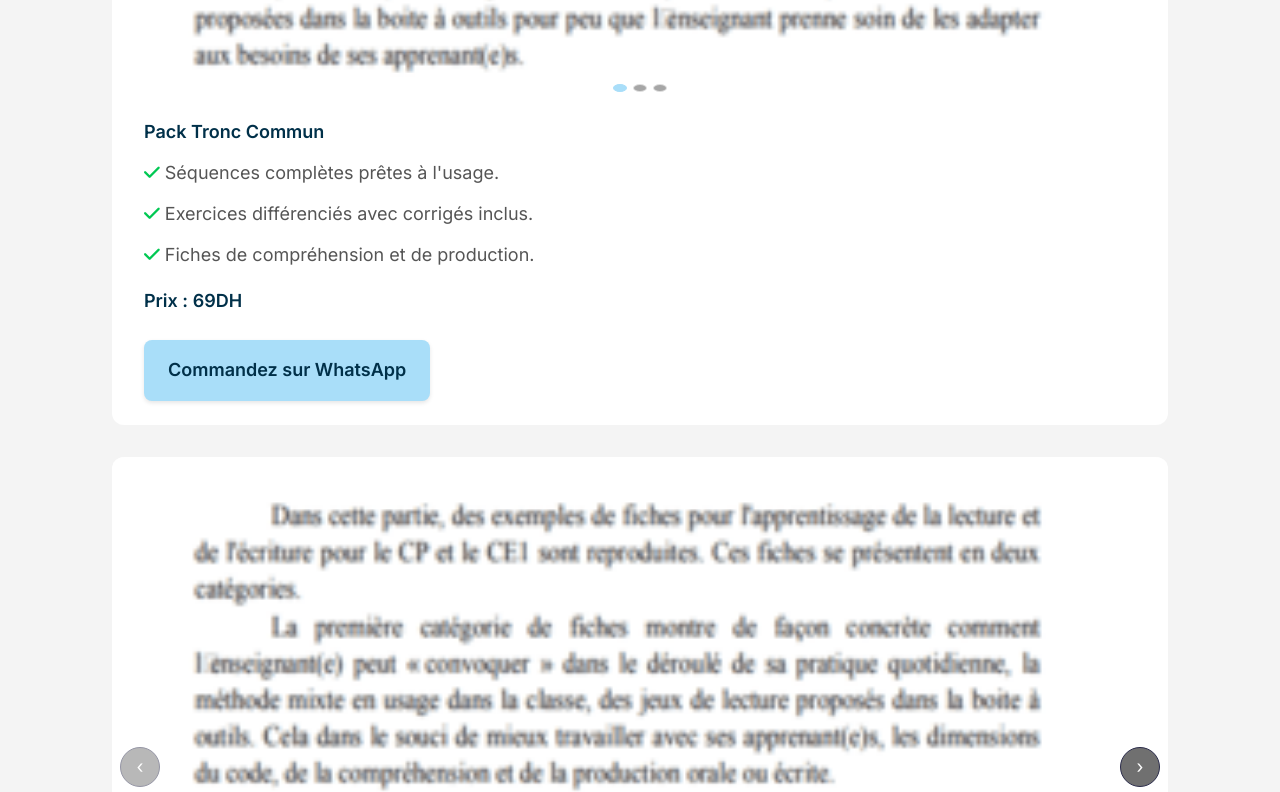
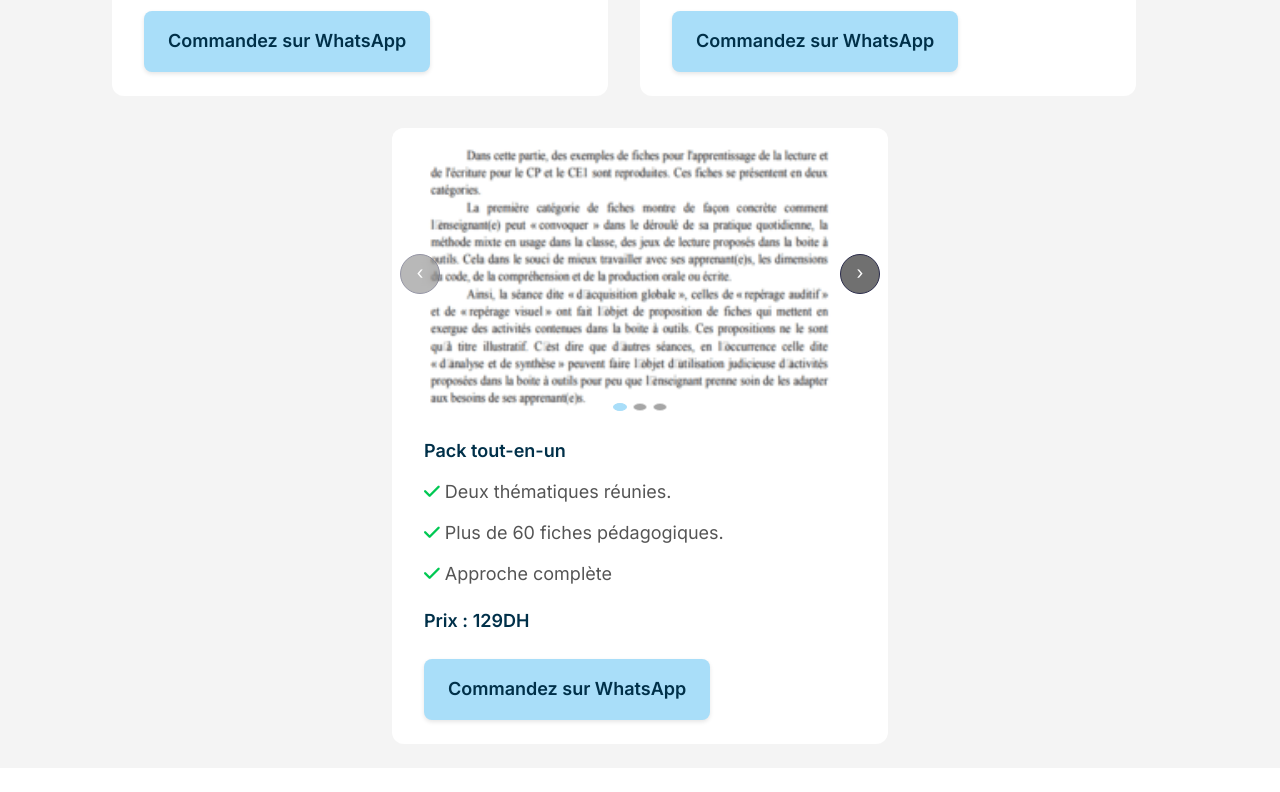
Before and after one commit to Med-Salmi/francaisAvecYaz, a website built with Vite: page fiches.html in a window 1280 px wide. Shown: the part 1088-1880 px from the top of the page. After the commit the page ends 1856 px from the top, so only its background shows below. Built offline with nearby package versions, Linux system fonts and the light colour scheme.

Commit message:
Add styles for fiches cards on larger screens

```diff
--- a/src/components/fiches-page/fiches-section/fiches-section.css
+++ b/src/components/fiches-page/fiches-section/fiches-section.css
@@ -172,3 +172,21 @@
   background: var(--color-primary);
   border-color: var(--color-primary);
 }
+
+@media (min-width: 768px) {
+  .fiches-section__cards .content-width {
+    display: flex;
+    flex-wrap: wrap;
+    gap: var(--space-16-32);
+  }
+
+  .fiche-card {
+    flex: 0 0 calc(50% - var(--space-16-32));
+    margin-bottom: 0;
+  }
+
+  .fiche-card:nth-child(3) {
+    margin-left: auto;
+    margin-right: auto;
+  }
+}
```
